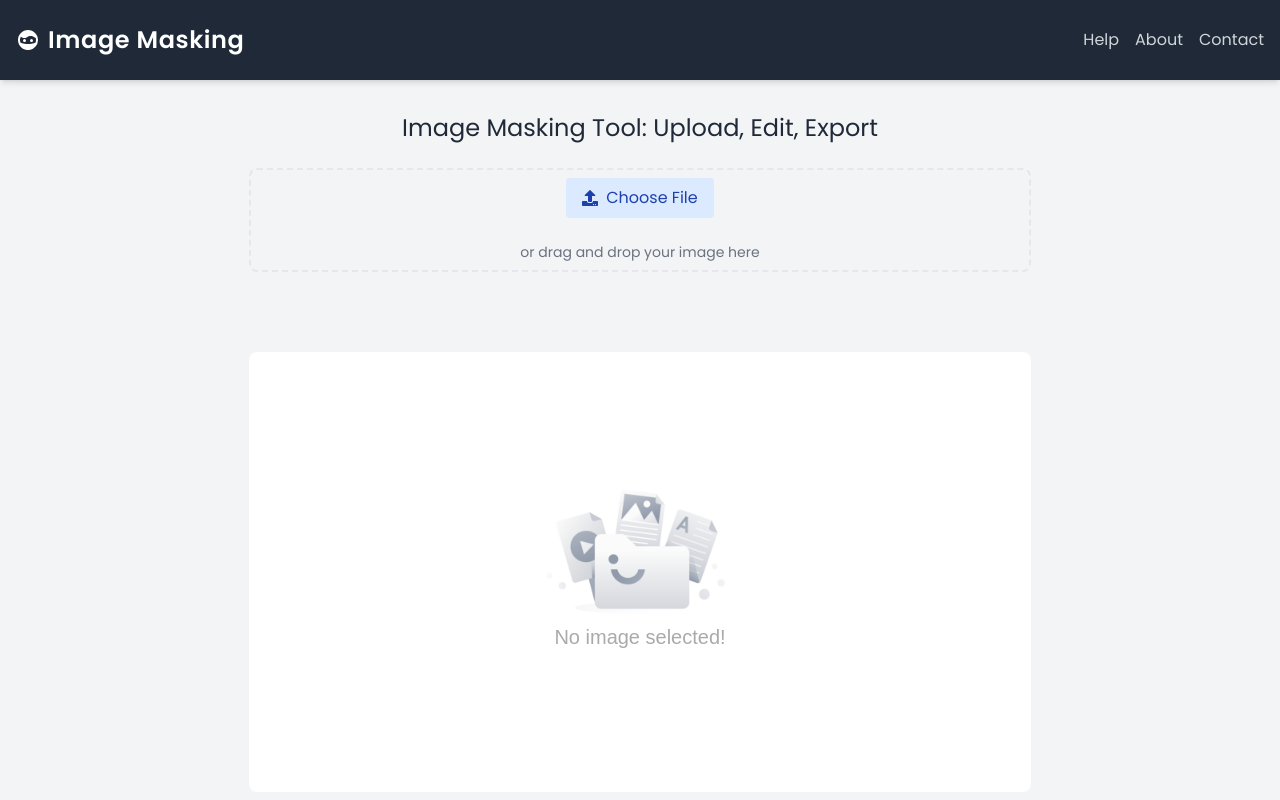
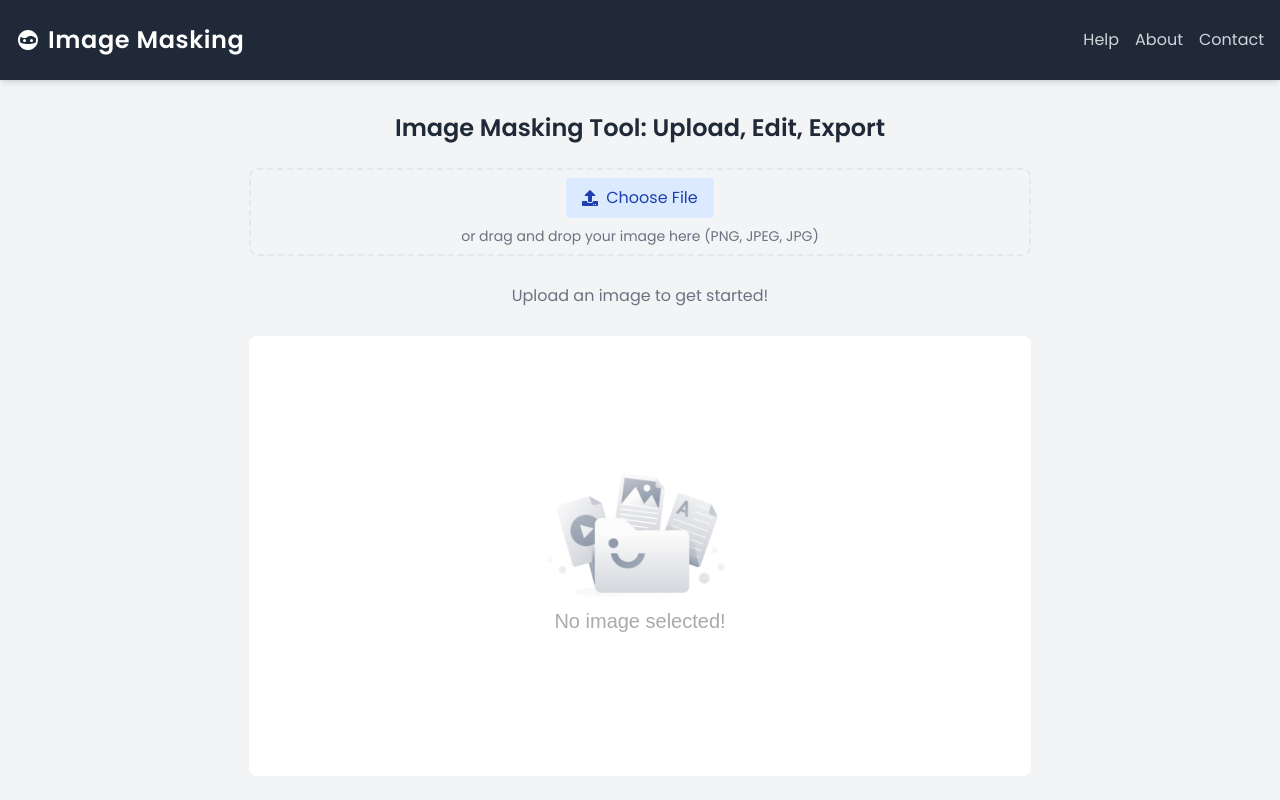
Before and after one commit to celebiabdulkadir/image-masking, a Next.js app: page / in a window 1280 px wide. Shown: the top 800 px of the page. Built offline with nearby package versions, Linux system fonts and the light colour scheme.

Commit message:
Update UI styles and text content

```diff
--- a/src/components/ImageCanvas.tsx
+++ b/src/components/ImageCanvas.tsx
@@ -365,7 +365,7 @@ const ImageCanvas = () => {
       className="flex flex-col items-center w-full gap-2"
     >
       {" "}
-      <h1 className="text-md md:text-lg lg:text-2xl py-4">
+      <h1 className="text-md md:text-lg lg:text-2xl py-4 font-bold">
         Image Masking Tool: Upload, Edit, Export
       </h1>
       <UploadComponent onImageUpload={handleImageUpload} />
@@ -380,7 +380,7 @@ const ImageCanvas = () => {
             exportBinaryMask={exportBinaryMask}
           />
         ) : (
-          <span className="text-gray-500"></span>
+          <span className="text-gray-500">Upload an image to get started!</span>
         )}
       </div>
       <div className="min-h-[55dvh] relative">
--- a/src/components/UploadButton.tsx
+++ b/src/components/UploadButton.tsx
@@ -65,8 +65,7 @@ const UploadComponent = ({ onImageUpload }: UploadComponentProps) => {
         onDragLeave={handleDragLeave}
         onDrop={handleDrop}
       >
-        <div className="flex flex-col items-center gap-4">
-          <div className="flex gap-4 items-center">
+        <div className="flex flex-col items-center gap-2">
           <label htmlFor="file-upload" className="relative cursor-pointer">
             <span className="bg-blue-100 flex  text-blue-800 px-4 py-2 rounded gap-2 items-center hover:bg-blue-200 transition-colors">
               <FaUpload /> Choose File
@@ -80,9 +79,8 @@ const UploadComponent = ({ onImageUpload }: UploadComponentProps) => {
               onChange={handleImageUpload}
             />
           </label>
-          </div>
-          <p className="mt-2 text-sm text-gray-500">
-            or drag and drop your image here
+          <p className="text-xs sm:text-sm text-gray-500">
+            or drag and drop your image here (PNG, JPEG, JPG)
           </p>
         </div>
       </div>
--- a/src/components/modals/ConfirmModal.tsx
+++ b/src/components/modals/ConfirmModal.tsx
@@ -29,7 +29,7 @@ const ConfirmModal: React.FC<ConfirmModalProps> = ({
     <div className="fixed inset-0 z-50 flex items-center justify-center bg-black bg-opacity-50">
       <div
         ref={modalRef}
-        className="bg-white rounded-lg shadow-lg p-6 max-w-xl w-full"
+        className="bg-white rounded-lg shadow-lg p-4 max-w-xl w-full mx-4"
       >
         <h2 className="text-xl font-bold text-gray-800 text-center mb-4">
           Confirmation
@@ -37,19 +37,18 @@ const ConfirmModal: React.FC<ConfirmModalProps> = ({
 
         {/* Responsive Image Container */}
         {previewImageUrl && (
-          <div className="relative w-full flex justify-center mb-4">
-            <div className="relative w-full max-w-[90%] max-h-[50vh] aspect-square">
+          <div className="relative w-full h-[60vh]  ">
             <Image
               className="rounded object-contain"
               src={previewImageUrl}
               alt="Preview"
               fill
+              sizes="(max-width: 768px) 100vw, 768px"
             />
-            </div>
           </div>
         )}
 
-        <p className="text-gray-600 text-center mt-4 mb-6">{message}</p>
+        <p className="text-gray-600 text-center mb-6">{message}</p>
 
         <div className="flex justify-center space-x-4">
           <button
--- a/src/components/notification/Notification.tsx
+++ b/src/components/notification/Notification.tsx
@@ -28,7 +28,7 @@ const Notification: React.FC<NotificationProps> = ({
 
   return (
     <div
-      className={`fixed top-4 left-4 z-50 flex items-center px-4 py-2 rounded shadow-lg ${typeStyles[type]}`}
+      className={`fixed top-4 right-4 z-50 flex items-center px-4 py-2 rounded shadow-lg ${typeStyles[type]}`}
     >
       <span className="mr-2 font-semibold">{type.toUpperCase()}:</span>
       <span>{message}</span>
```
Lines whose indentation alone changed are shown as unchanged.
